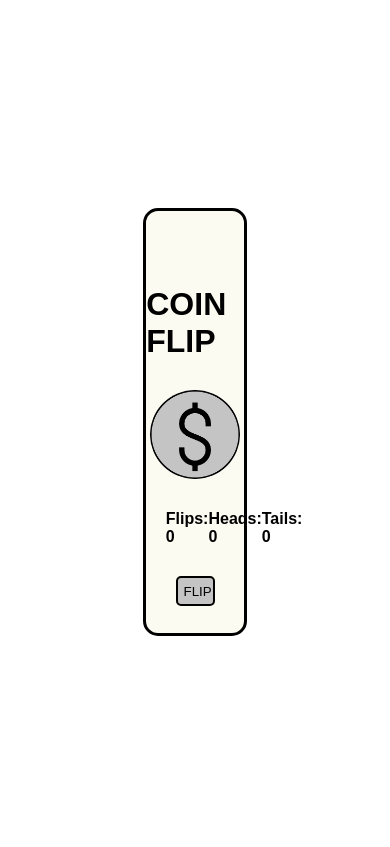
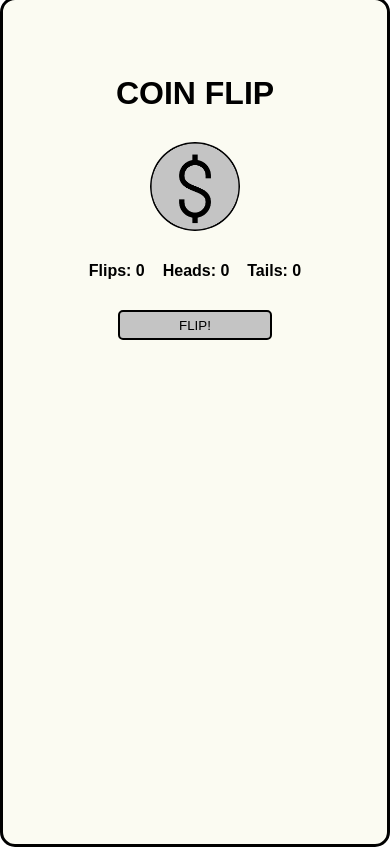
Before and after one commit to RTBlanco/CoinFlip, a plain HTML site: page index.html in a window 390 px wide. Drawn offline with Linux system fonts and the light colour scheme.

Commit message:
added media query for mobile viewing

```diff
--- a/style.css
+++ b/style.css
@@ -80,3 +80,10 @@ body {
   border:  black 2px solid;
   border-radius: 5px;
 }
+
+@media only screen and (max-width: 1024px) {
+  #container {
+    width: 100%;
+    height: 100%;
+  }
+}
```
